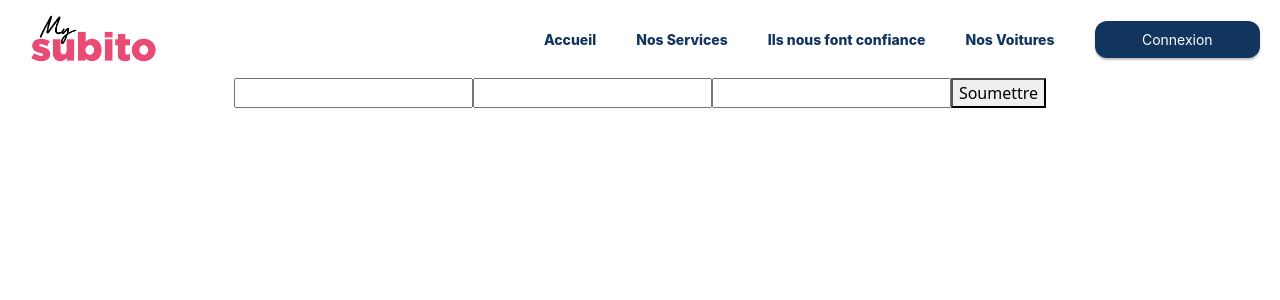
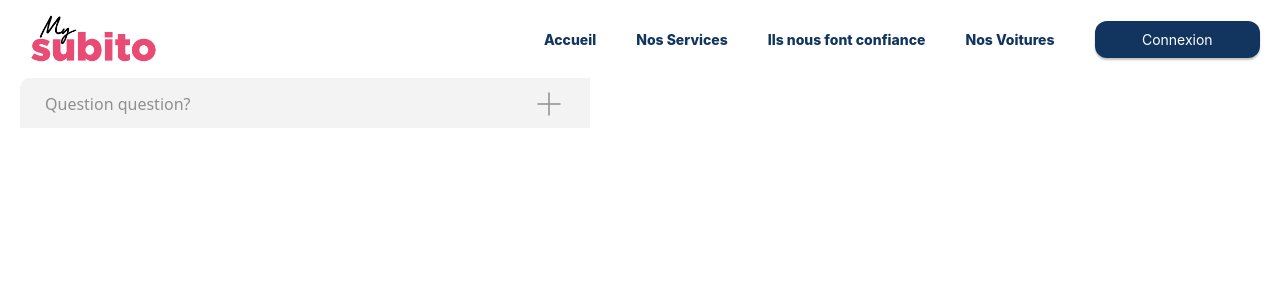
Before and after one commit to jarajop/ReactJS, a React (Create React App) app: page /connexion in a window 1280 px wide. Shown: the top 300 px of the page. Built offline with nearby package versions, Linux system fonts and the light colour scheme.

Commit message:
texte_clikable

```diff
--- a/src/App.js
+++ b/src/App.js
@@ -15,6 +15,8 @@ import Etat from './componants/Etat';
 import Etat2 from './componants/Etat2';
 import Etat3 from './componants/Etat3';
 import EtatForm from './componants/EtatForm';
+import TexteClickable from './componants/TexteClickable';
+import Etat4 from './componants/Etat4';
 
 
 function App() {
@@ -35,7 +37,7 @@ function App() {
        <Route path='/services' element={ <Services/>}/>
        <Route path='/voitures' element={ <Voitures />}/>
        <Route path='/confiance' element={ <Confiance />}/>
-       <Route path='/connexion' element={ <EtatForm />}/>  {/* ici c la page connexion ki doit etre la  mai je fais ds tests avc les etats c pourkw*/}
+       <Route path='/connexion' element={ <TexteClickable/>}/>  {/* ici c la page connexion ki doit etre la  mai je fais ds tests avc les etats c pourkw*/}
        <Route path='/login' element={ <Login />}/>
        <Route path='/footer' element={ <Footer/>}/>
 
--- a/src/componants/Accueil.jsx
+++ b/src/componants/Accueil.jsx
@@ -47,17 +47,13 @@ function Accueil() {
       </div>
       <div className="container mt-5 mb-5">
         <div className="row  ">
-          <div className="col-6">
-            <div className="kestion d-flex justify-content-between align-items-center">
-              <p className="p-0 m-0"> Question question?</p>
-              <Icon
-                icon="ph:plus-light"
-                color="#908f8f"
-                width="32"
-                height="32"
-              />
-            </div>{" "}
-          </div>
+        <div className="col-6">
+  <NavLink to="#"  type="button" className="kestion d-flex justify-content-between align-items-center">
+    <p className="p-0 m-0"> Question question?</p>
+    <Icon icon="ph:plus-light" color="#908f8f" width="32" height="32" />
+  </NavLink>
+</div>
+
           <div className="col-6">
             <div className="kestion d-flex justify-content-between align-items-center">
               <p className="p-0 m-0"> Question question?</p>
--- /dev/null
+++ b/src/componants/Etat4.jsx
@@ -0,0 +1,18 @@
+import { useState } from 'react';
+import { NavLink } from 'react-router-dom';
+
+function Etat4() {
+  const [isOn, setIsOn] = useState(false);// donc la on utilise usestate pr gerer la valeur booleen de IsOn.Sn etat initial est fixé a false
+
+  const toggleSwitch = () => { // nous avons cette fonction ki permettra de faire basculer la val de IsOn chak fois k le bouton est cliqué
+    setIsOn(!isOn); // ! ceci est loperateur de negation logik ki permet de basculer de vrai vers faux et vice versa
+  };// setIsOn est une fonction fournie par un hook (ici usestate j crois)
+// Un peu plus haut IsOn est initialisé á false pr ainsi dire k letat au tt debut sera eteint (on pouvait aussi le faire á allumé par defaut)
+  return (
+    <div>
+      <p>L'interrupteur est {isOn ? 'on' : 'off'}</p>
+      <button onClick={toggleSwitch}>Basculer=toogle</button>
+    </div>
+  );
+}
+export default Etat4 ;
--- /dev/null
+++ b/src/componants/TexteClickable.jsx
@@ -0,0 +1,40 @@
+import React, { useState } from "react";
+import { NavLink } from "react-router-dom";
+import { Icon } from "@iconify/react";
+import "../assets/styles/style.css";
+
+function TexteClickable() {
+  const [isOpen, setIsOpen] = useState(false);// ici on la initialisé á ce quil soit fermé par defaut
+
+  const toggleOpen = () => {
+    setIsOpen(!isOpen);
+  };
+
+  return (
+    // ...
+    <div className="col-6">
+      <div className="kestion d-flex justify-content-between align-items-center">
+        <p className="p-0 m-0" onClick={toggleOpen}>
+          Question question?
+        </p>
+        <Icon
+          icon="ph:plus-light"
+          color="#908f8f"
+          width="32"
+          height="32"
+          onClick={toggleOpen}
+        />
+      </div>
+      {isOpen && (
+        <div className="content kestion d-flex justify-content-between align-items-center">
+          Lorem ipsum dolor sit amet consectetur adipisicing elit. Harum ab sed
+          iste vero error odio, repellat aperiam officia saepe corrupti
+          veritatis, aliquid delectus doloribus quam! Quia ratione ex amet
+          voluptatum.{" "}
+        </div>
+      )}
+    </div>
+    // ...
+  );
+}
+export default TexteClickable;
```
